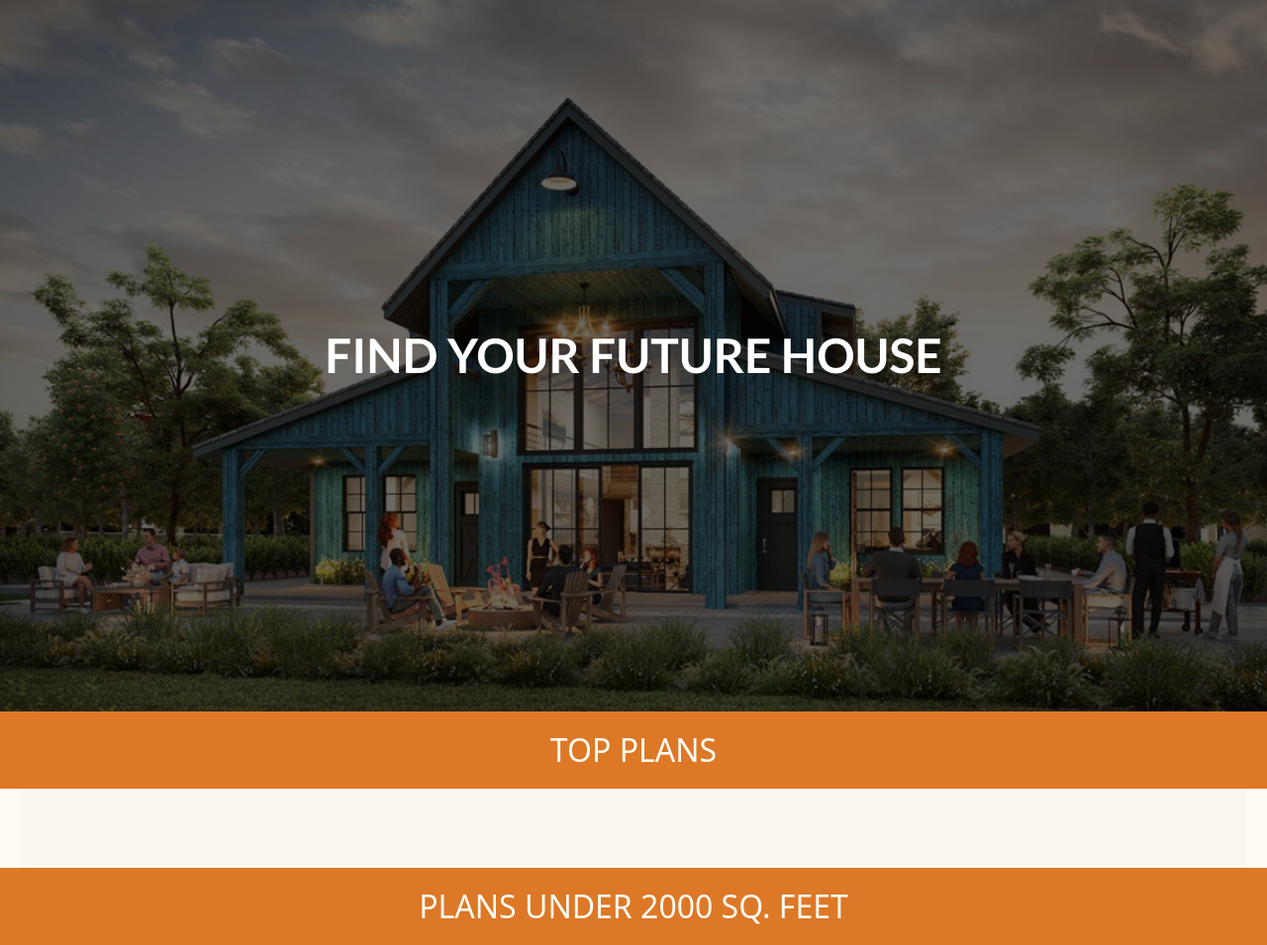
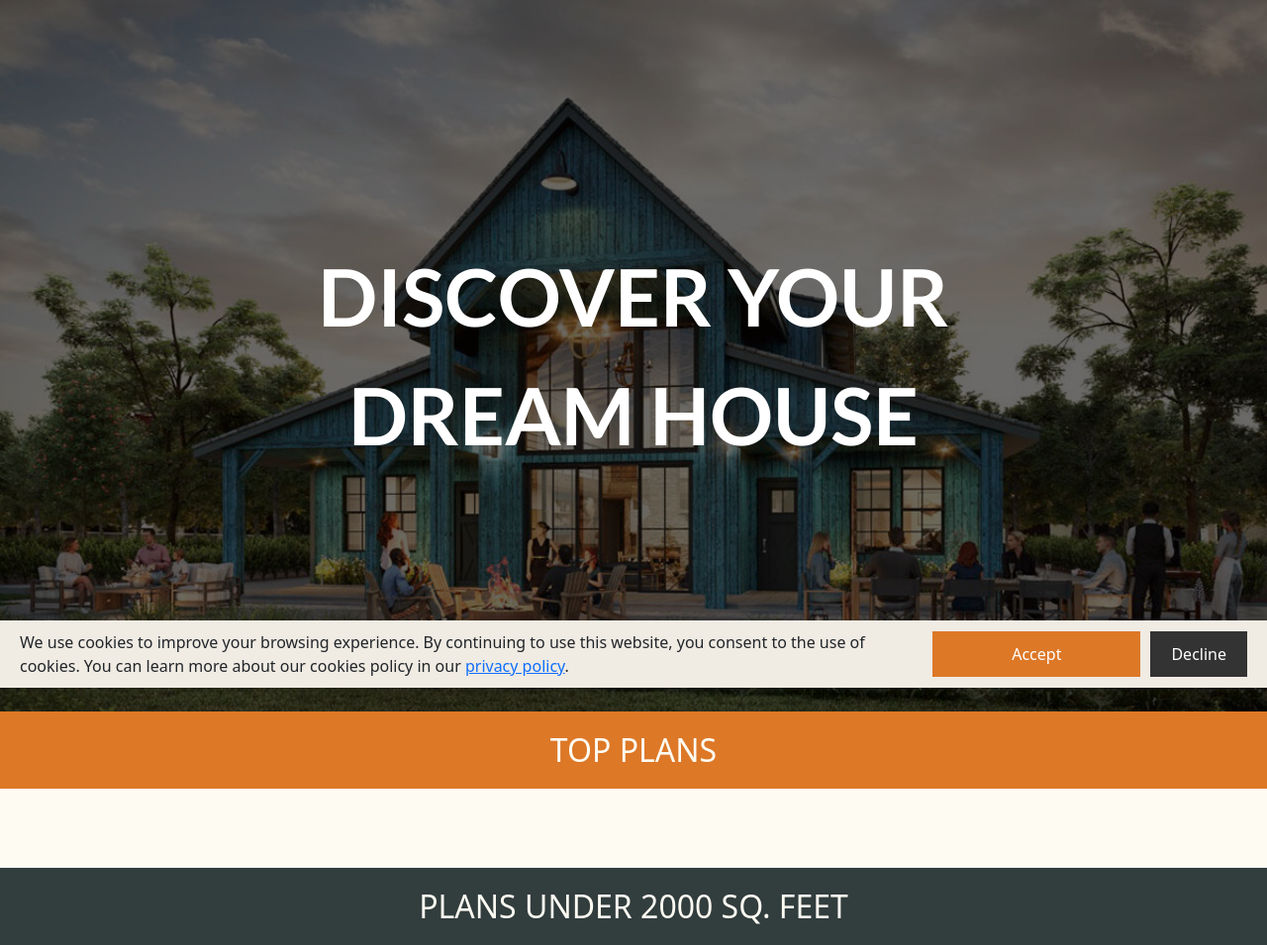
Before and after one commit to eglemot/Architectural-design-web, a Django app: page / in a window 1280 px wide. Shown: the part 105-1060 px from the top of the page at 99% size. Run offline with Django 4.2, Linux system fonts and the light colour scheme; data that the repository does not hold is empty; some libraries are stand-ins or nearby versions.

Commit message:
added cookie popup

```diff
--- a/archi_designs/archi_designs/settings.py
+++ b/archi_designs/archi_designs/settings.py
@@ -137,3 +137,9 @@ EMAIL_USE_TLS = True
 EMAIL_HOST_USER = local_settings.EMAIL_HOST_USER
 EMAIL_HOST_PASSWORD = local_settings.EMAIL_HOST_PASSWORD
 DEFAULT_FROM_EMAIL = local_settings.DEFAULT_FROM_EMAIL
+
+# Cookies
+SESSION_ENGINE = 'django.contrib.sessions.backends.signed_cookies'
+SESSION_COOKIE_HTTPONLY = True
+SESSION_COOKIE_SECURE = True
+CSRF_COOKIE_SECURE = True
--- a/archi_designs/main_designs/templates/base.html
+++ b/archi_designs/main_designs/templates/base.html
@@ -16,6 +16,7 @@
     <style>{% block style %}{% endblock style %}</style>
 </head>
 <body>
+    {% include 'main_designs/includes/cookies_popup.html'%}
     <header>
         <div class="logo">
             <a href="{% url 'home' %}">
--- a/archi_designs/main_designs/templates/main_designs/home.html
+++ b/archi_designs/main_designs/templates/main_designs/home.html
@@ -4,7 +4,7 @@
 <div class="image-container">
   <img src="{% static 'main_designs/images/welcome.jpeg' %}" alt="Welcome">
   <div class="color-overlay"></div>
-  <div class="overlay-text">FIND YOUR FUTURE HOUSE</div>
+  <div class="overlay-text">DISCOVER YOUR DREAM HOUSE</div>
 </div>
 
 {% include 'main_designs/includes/top_plans.html'%}
@@ -47,7 +47,7 @@
   top: 50%;
   left: 50%;
   transform: translate(-50%, -50%);
-  font-size: 3rem;
+  font-size: 5em;
   color: #fff;
   text-align: center;
   z-index: 1;
@@ -103,7 +103,7 @@
 }
 .plan-card {
   transition: transform 0.3s;
-  background-color:#dcd7c954;
+  background-color: #fff;
   border: none;
   box-shadow: 3px 3px 8px 2px rgb(0 0 0 / 15%);
 }
@@ -182,7 +182,8 @@
   }
 }
 h2 {
-  background-color:#dd7827;
+  background-color:#323d3e;
+  color:#FEFBF3;
   padding:20px;
   text-align:center;
   margin-bottom:0;
@@ -207,28 +208,27 @@ margin-left:20px;
 margin-right:20px;
 }
 #under-2000-carousel.carousel.slide{
-  background-color: #F9F5EB;
   padding-top:3rem;
   padding-bottom:2rem;
 }
 .row.justify-content-between.top-plans{
   padding-top:3rem;
   padding-bottom:2rem;
-  background-color: #FBF8F1;
 }
 #between-2000-3000-carousel.carousel.slide{
   padding-top:3rem;
   padding-bottom:2rem;
-  background-color: #F9F5EB;
 }
 #above-3000-carousel.carousel.slide{
     padding-top:3rem;
     padding-bottom:2rem;
-    background-color: #F9F5EB;
 }
 #plan-list-carousel{
   padding-top:3rem;
   padding-bottom:2rem;
 }
-
+.h2-top{
+  background-color:#DD7827;
+  border-color:#DD7827;
+}
 {% endblock style%}
--- /dev/null
+++ b/archi_designs/main_designs/templates/main_designs/includes/cookies_popup.html
@@ -0,0 +1,129 @@
+<div id="cookies-popup" class="cookies-popup">
+    <div class="cookies-popup-content">
+      <div class="cookies-popup-message">
+        <p>We use cookies to improve your browsing experience. By continuing to use this website, you consent to the use of cookies. You can learn more about our cookies policy in our <a href="#">privacy policy</a>.</p>
+      </div>
+      <div class="cookies-popup-buttons">
+        <button class="cookies-popup-accept" id="accept-cookies">Accept</button>
+        <button class="cookies-popup-decline" id="decline-cookies">Decline</button>
+      </div>
+    </div>
+  </div>
+<style>
+    .cookies-popup {
+        position: fixed;
+        bottom: 0;
+        left: 0;
+        right: 0;
+        background-color: #F0EBE3;
+        box-shadow: 0 0 10px rgba(0, 0, 0, 0.2);
+        z-index: 9999;
+      }
+
+      .cookies-popup-content {
+        display: flex;
+        justify-content: space-between;
+        align-items: center;
+        padding: 10px 20px;
+      }
+
+      .cookies-popup-message {
+        flex: 1;
+        margin-right: 20px;
+      }
+
+      .cookies-popup-message p {
+        margin: 0;
+      }
+
+      .cookies-popup-buttons {
+        display: flex;
+      }
+
+      .cookies-popup-accept {
+        background-color:#DD7827;
+        border: 1px solid #333;
+        color:#ffff;
+        border: none;
+        padding: 10px 80px;
+        margin-right: 10px;
+        cursor: pointer;
+        transition: background-color 0.2s;
+      }
+
+      .cookies-popup-accept:hover {
+        background-color: #0062cc;
+        background-color: #fff;
+        color: #333;
+        border: 1px solid #333;
+      }
+
+      .cookies-popup-decline {
+        background-color: #333;
+        color: #fff;
+        border: 1px solid #333;
+        padding: 10px 20px;
+        cursor: pointer;
+        transition: background-color 0.2s, color 0.2s;
+      }
+
+      .cookies-popup-decline:hover {
+        background-color: #fff;
+        color: #333;
+      }
+
+      /* Mobile styles */
+      @media only screen and (max-width: 600px) {
+        .cookies-popup-content {
+          flex-direction: column;
+        }
+
+        .cookies-popup-message {
+          margin-bottom: 10px;
+        }
+
+        .cookies-popup-buttons {
+          flex-direction: column;
+          width:100%;
+        }
+
+        .cookies-popup-accept,
+        .cookies-popup-decline {
+          width: 100%;
+          margin: 10px 0;
+        }
+      }
+
+</style>
+<script>// cookies.js
+const cookiesPopup = document.getElementById('cookies-popup');
+const acceptCookies = document.getElementById('accept-cookies');
+const declineCookies = document.getElementById('decline-cookies');
+
+function setCookie(name, value, days) {
+  const date = new Date();
+  date.setTime(date.getTime() + (days * 24 * 60 * 60 * 1000));
+  const expires = "expires=" + date.toUTCString();
+  document.cookie = name + "=" + value + ";" + expires + ";path=/";
+}
+
+function hideCookiesPopup() {
+  cookiesPopup.style.display = 'none';
+}
+
+acceptCookies.addEventListener('click', function() {
+  setCookie('cookies_accepted', 'true', 365);
+  hideCookiesPopup();
+});
+
+declineCookies.addEventListener('click', function() {
+  setCookie('cookies_accepted', 'false', 365);
+  hideCookiesPopup();
+});
+
+window.onload = function() {
+  if (document.cookie.indexOf('cookies_accepted=true') >= 0) {
+    hideCookiesPopup();
+  }
+}
+</script>
--- a/archi_designs/main_designs/templates/main_designs/includes/top_plans.html
+++ b/archi_designs/main_designs/templates/main_designs/includes/top_plans.html
@@ -1,7 +1,7 @@
 {% load static i18n %}
 <div class="row">
     <div class="col-md-12 h2-first">
-      <h2 style="margin-top: 0px;">TOP PLANS</h2>
+      <h2 class="h2-top">TOP PLANS</h2>
     </div>
   </div>
 
--- a/archi_designs/main_designs/templates/main_designs/plan_details.html
+++ b/archi_designs/main_designs/templates/main_designs/plan_details.html
@@ -154,12 +154,6 @@
 .list-group {
   margin-top: 1rem;
 }
-
-{% comment %} .list-group-item i {
-  color: #28a745;
-  font-size: 1.25rem;
-  margin-right: 0.5rem;
-} {% endcomment %}
 ul.list-inline {
     justify-content: space-between;
     align-items: center;
--- a/archi_designs/main_designs/templates/main_designs/plan_list.html
+++ b/archi_designs/main_designs/templates/main_designs/plan_list.html
@@ -264,7 +264,7 @@
 }
 .plan-card {
   transition: transform 0.3s;
-  background-color:#FEFBF3;
+  background-color: #fff;
   border: none;
   box-shadow: 3px 3px 8px 2px rgb(0 0 0 / 15%);
 }
@@ -316,8 +316,8 @@ color:#2C3639;
 margin-top:2rem;
 }
 .use-filter-btn:hover{
-  background-color:#22292b;
-  border-color:#FEFBF3;
+  background-color:#DD7827;
+  border-color:#DD7827;
 }
 .text-center{
   background-color:#2c3639;
```
